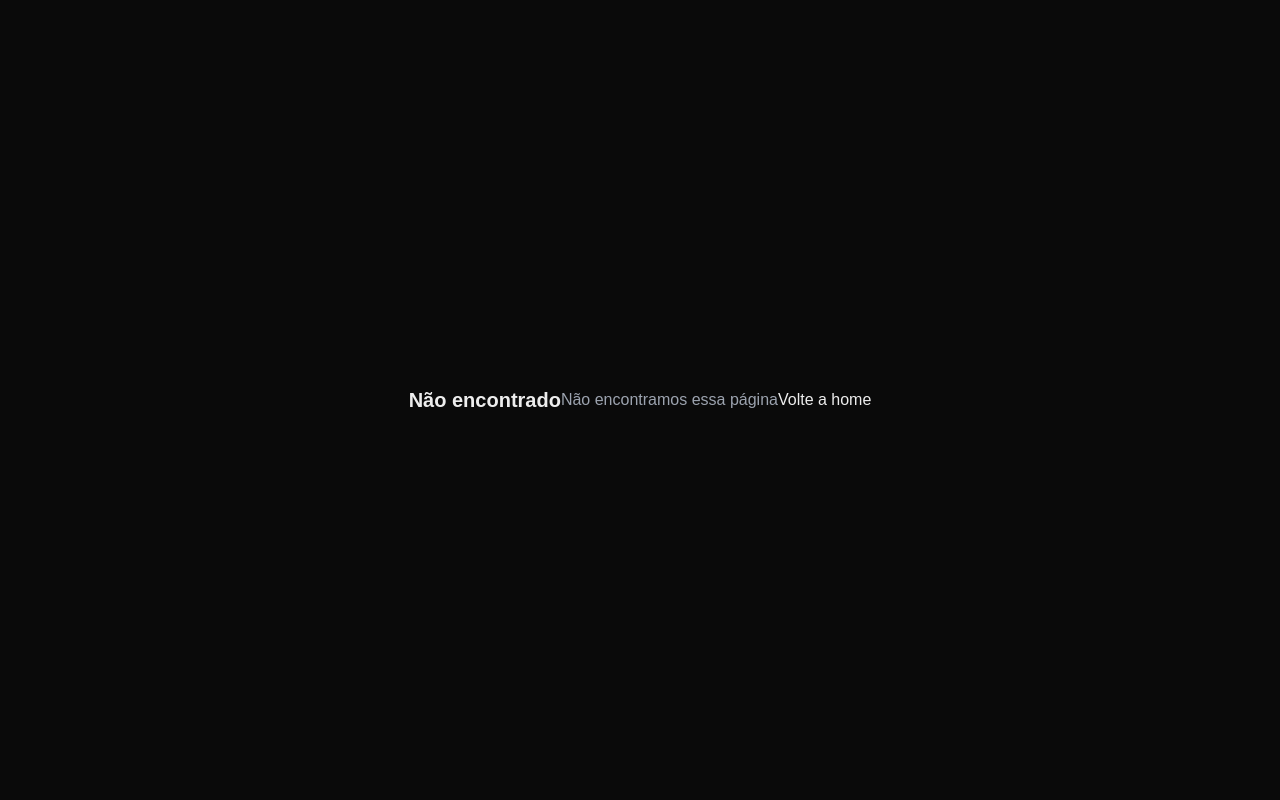
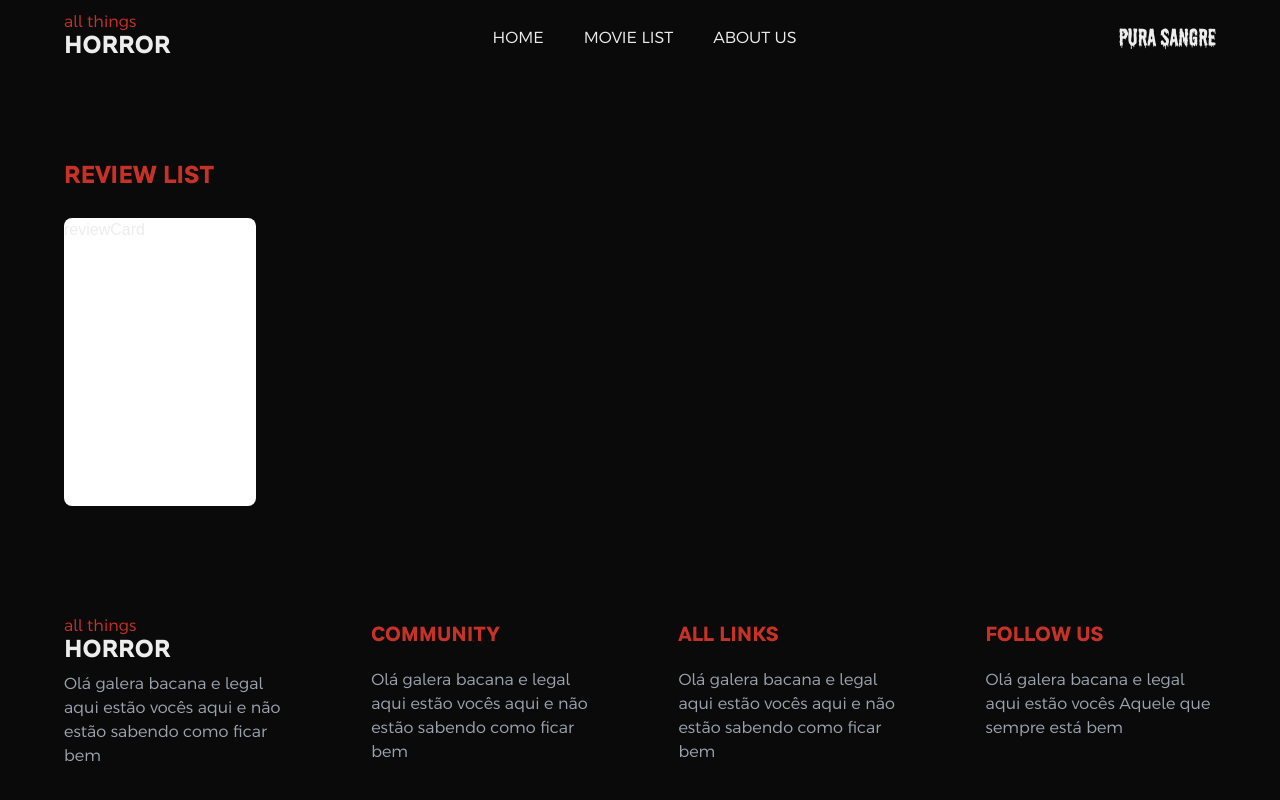
Before and after one commit to Dinista/All-Things-Horror, a Next.js app: page /list in a window 1280 px wide. Before the commit this address had no page. Built offline with nearby package versions, Linux system fonts and the light colour scheme.

Commit message:
dint test it yet

```diff
--- /dev/null
+++ b/src/app/list/page.tsx
@@ -0,0 +1,18 @@
+import { ReviewCard } from '@/components/reviewCard/reviewCard'
+import { PageTemplate } from '@/templates/PageTemplate'
+import React from 'react'
+
+export default function page() {
+  return (
+    <PageTemplate>
+      <div>
+        <h1 className='uppercase text-2xl font-genera text-defaultRed'>
+          Review List
+        </h1>
+        <section>
+          <ReviewCard />
+        </section>
+      </div>
+    </PageTemplate>
+  )
+}
--- a/src/components/contact/contact.tsx
+++ b/src/components/contact/contact.tsx
@@ -12,15 +12,15 @@ export default function Contact() {
                 <p className='font-argentum'>Check out the code in Github Check out the code in Github</p>
             </div>
             <div className='flex flex-col uppercase items-center text-center font-[600] w-[500px] gap-4 mt-8'>
-                <Link href={''} className='flex justify-center gap-4 w-full px-4 py-3 border border-gray-500/15 hover:bg-white/5'>
+                <Link href={''} className='flex items-center justify-center gap-4 w-full px-4 py-3 border border-gray-500/15 hover:bg-white/5'>
                     <Dribbble size={20} />
-                    <p>
+                    <p className='flex items-center justify-center'>
                         Follow the design that it was based
                     </p>
                 </Link>
-                <Link href={''} className='flex justify-center gap-4 w-full px-4 py-3 border border-gray-500/15 hover:bg-white/5'>
+                <Link href={''} className='flex items-center justify-center gap-4 w-full px-4 py-3 border border-gray-500/15 hover:bg-white/5'>
                     <Github size={20} />
-                    <p>
+                    <p className='flex items-center justify-center'>
                         Check out the code in Github
                     </p>
                 </Link>
--- /dev/null
+++ b/src/components/listMenu/listMenu.tsx
@@ -0,0 +1,41 @@
+import { useState } from "react";
+
+const filtros = [
+    "Todos",
+    "Slasher",
+    "Supernatural",
+    "Zombies",
+    "Psychological",
+    "Vampire",
+];
+
+export default function FiltroMenu({
+    onFiltroSelecionado,
+}: {
+    onFiltroSelecionado?: (filtro: string) => void;
+}) {
+    const [filtroSelecionado, setFiltroSelecionado] = useState("Todos");
+
+    const handleFiltroClick = (filtro: string) => {
+        setFiltroSelecionado(filtro);
+        onFiltroSelecionado?.(filtro);
+    };
+
+    return (
+        <div className="flex gap-2 flex-wrap">
+            {filtros.map((filtro) => {
+                const isAtivo = filtro === filtroSelecionado;
+                return (
+                    <button
+                        key={filtro}
+                        onClick={() => handleFiltroClick(filtro)}
+                        className={`border border-red-500 px-4 py-1 rounded-full transition-colors duration-200
+              ${isAtivo ? "bg-red-500 text-white" : "text-red-500 hover:bg-red-100"}`}
+                    >
+                        {filtro}
+                    </button>
+                );
+            })}
+        </div>
+    );
+}
--- a/src/components/navbar/navbar.tsx
+++ b/src/components/navbar/navbar.tsx
@@ -19,7 +19,7 @@ export const NavBar = () => {
                     </Link>
                 </NavigationMenuItem>
                 <NavigationMenuItem>
-                    <Link href="/playlist" legacyBehavior passHref>
+                    <Link href="/list" legacyBehavior passHref>
                         <NavigationMenuLink className={navigationMenuTriggerStyle()}>
                             MOVIE LIST
                         </NavigationMenuLink>
--- /dev/null
+++ b/src/components/reviewCard/reviewCard.tsx
@@ -0,0 +1,7 @@
+import React from 'react'
+
+export function ReviewCard() {
+    return (
+        <div className='bg-white rounded-lg h-72 w-48 mt-7'>reviewCard</div>
+    )
+}
```
